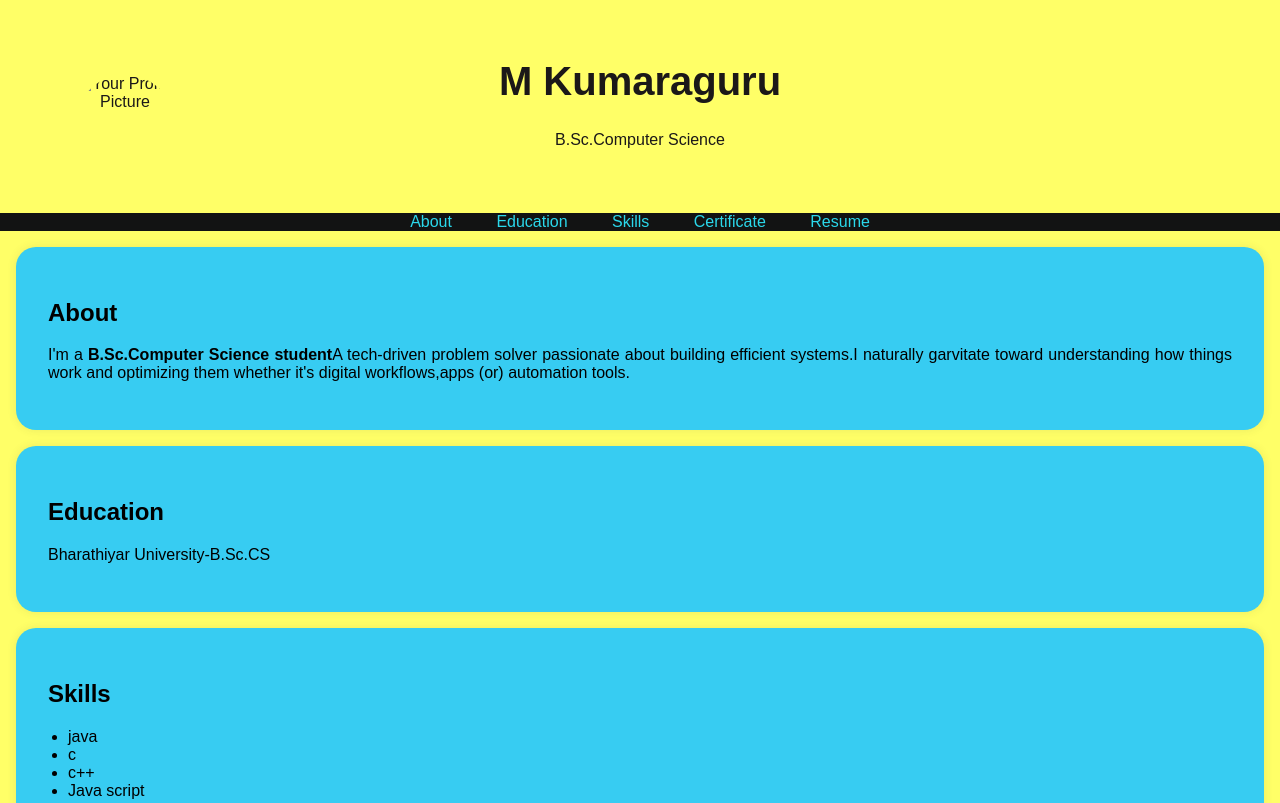
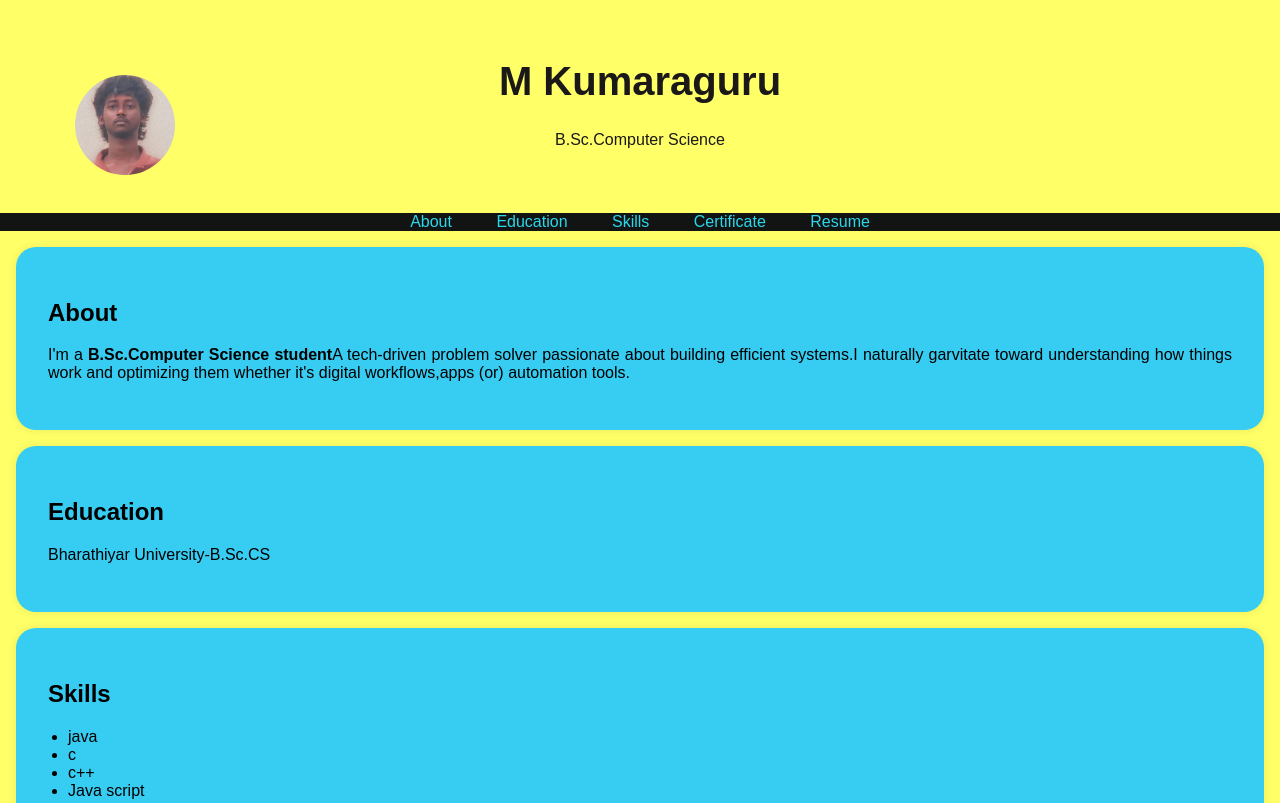
Before and after one commit to mguru0202/KUMARAGURU-TNSDC-FWWD-DP, a plain HTML site: page index.html in a window 1280 px wide. Shown: the top 803 px of the page. Drawn offline with Linux system fonts and the light colour scheme.

Commit message:
index.html

```diff
--- a/index.html
+++ b/index.html
@@ -95,7 +95,7 @@
     <header>
         <div class="header-content">
             <!-- Add your profile picture here -->
-            <img src="guru.jpg" alt="Your Profile Picture" class="profile-picture">
+            <img src="guru.jpg.jpg" alt="Your Profile Picture" class="profile-picture">
             <h1>M Kumaraguru</h1>
             <p>B.Sc.Computer Science</p>
         </div>
```
